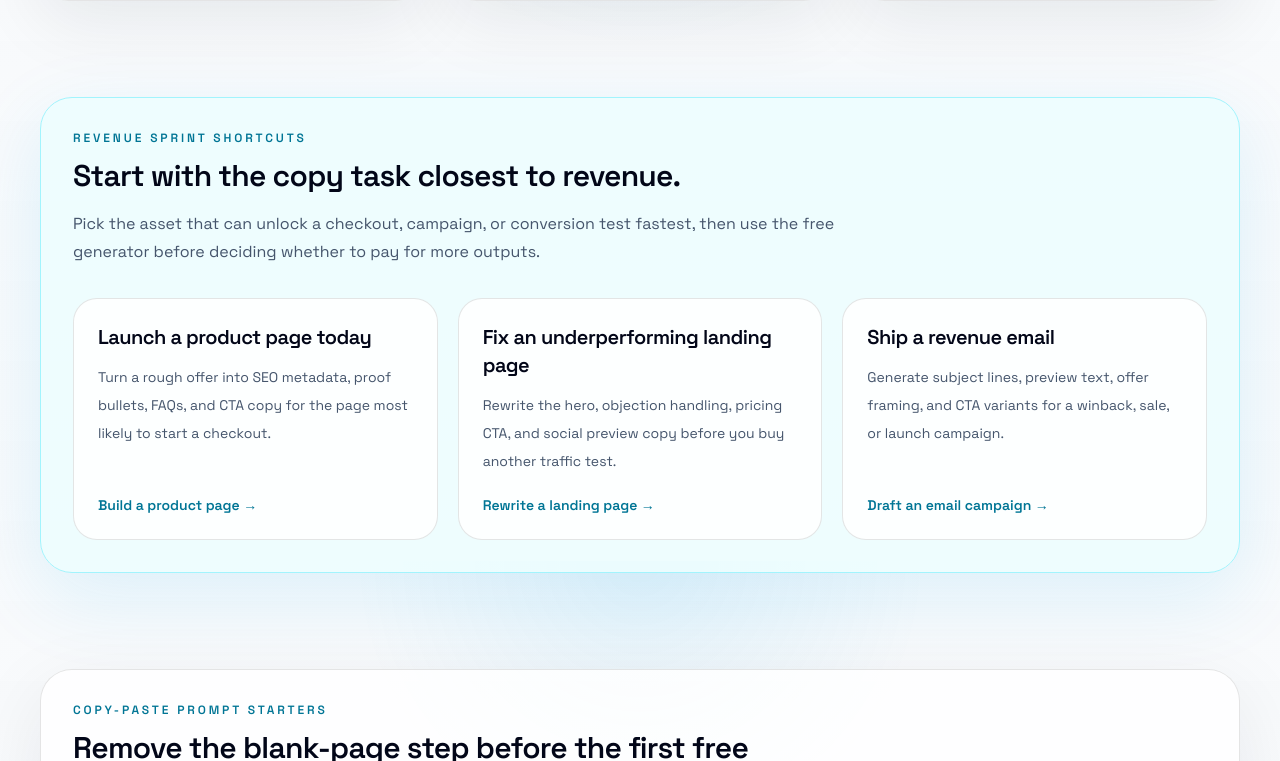
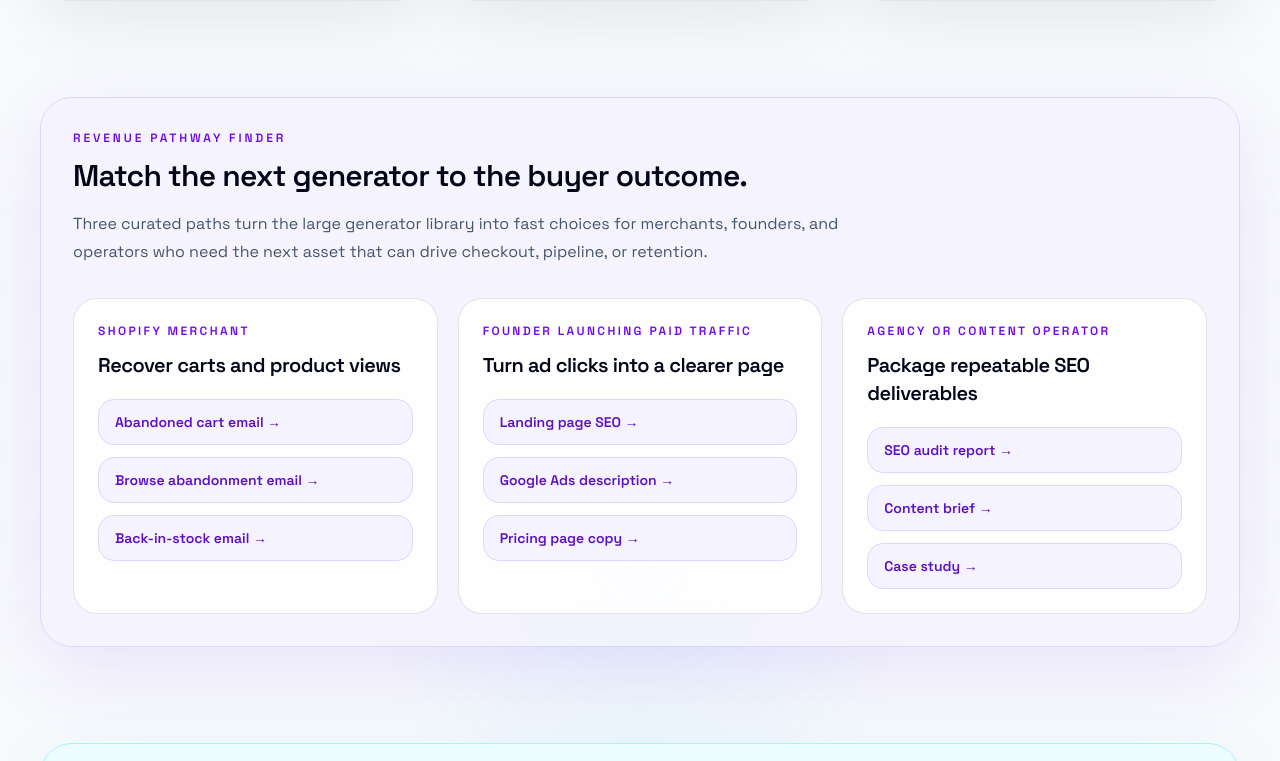
Before and after one commit to icarusagio/seocopy, a Next.js app: page / in a window 1280 px wide. Shown: the part 1039-1800 px from the top of the page. Built offline with nearby package versions, Linux system fonts and the light colour scheme; no server answers.

Commit message:
Add homepage revenue pathway finder

```diff
--- a/src/app/page.tsx
+++ b/src/app/page.tsx
@@ -150,6 +150,36 @@ const conversionSprints = [
     after:
       "Your favorites are back in stock — take 15% off the routine you loved, plus see three new bundles picked for your last order.",
     href: "/generate?source=homepage-before-after-retention-email",
+  },
+];
+
+const revenuePathways = [
+  {
+    audience: "Shopify merchant",
+    goal: "Recover carts and product views",
+    pages: [
+      { label: "Abandoned cart email", href: "/abandoned-cart-email-generator" },
+      { label: "Browse abandonment email", href: "/browse-abandonment-email-generator" },
+      { label: "Back-in-stock email", href: "/back-in-stock-email-generator" },
+    ],
+  },
+  {
+    audience: "Founder launching paid traffic",
+    goal: "Turn ad clicks into a clearer page",
+    pages: [
+      { label: "Landing page SEO", href: "/landing-page-seo-generator" },
+      { label: "Google Ads description", href: "/google-ads-description-generator" },
+      { label: "Pricing page copy", href: "/pricing-page-copy-generator" },
+    ],
+  },
+  {
+    audience: "Agency or content operator",
+    goal: "Package repeatable SEO deliverables",
+    pages: [
+      { label: "SEO audit report", href: "/seo-audit-report-generator" },
+      { label: "Content brief", href: "/content-brief-generator" },
+      { label: "Case study", href: "/case-study-generator" },
+    ],
   },
 ];
 
@@ -1234,6 +1264,49 @@ export default function Home() {
       </section>
 
       <section className="mx-auto max-w-7xl px-6 py-12 lg:px-10">
+        <div className="rounded-[2rem] border border-violet-200 bg-violet-50/80 p-8 shadow-[0_24px_80px_rgba(124,58,237,0.12)] dark:border-violet-300/20 dark:bg-violet-300/10">
+          <div className="mb-8 max-w-3xl">
+            <p className="text-xs font-semibold uppercase tracking-[0.24em] text-violet-700 dark:text-violet-300">
+              Revenue pathway finder
+            </p>
+            <h2 className="mt-3 text-3xl font-semibold tracking-tight text-slate-950 dark:text-white">
+              Match the next generator to the buyer outcome.
+            </h2>
+            <p className="mt-4 text-base leading-7 text-slate-600 dark:text-slate-300">
+              Three curated paths turn the large generator library into fast choices for merchants,
+              founders, and operators who need the next asset that can drive checkout, pipeline, or retention.
+            </p>
+          </div>
+          <div className="grid gap-5 lg:grid-cols-3">
+            {revenuePathways.map((pathway) => (
+              <article
+                key={pathway.audience}
+                className="rounded-[1.5rem] border border-black/10 bg-white/85 p-6 dark:border-white/10 dark:bg-slate-950/45"
+              >
+                <p className="text-xs font-semibold uppercase tracking-[0.2em] text-violet-700 dark:text-violet-300">
+                  {pathway.audience}
+                </p>
+                <h3 className="mt-3 text-xl font-semibold tracking-tight text-slate-950 dark:text-white">
+                  {pathway.goal}
+                </h3>
+                <div className="mt-5 flex flex-col gap-3">
+                  {pathway.pages.map((page) => (
+                    <Link
+                      key={page.href}
+                      href={page.href}
+                      className="rounded-2xl border border-violet-200 bg-violet-50 px-4 py-3 text-sm font-semibold text-violet-800 transition hover:border-violet-400 hover:bg-white dark:border-violet-300/20 dark:bg-white/5 dark:text-violet-100"
+                    >
+                      {page.label} →
+                    </Link>
+                  ))}
+                </div>
+              </article>
+            ))}
+          </div>
+        </div>
+      </section>
+
+      <section className="mx-auto max-w-7xl px-6 py-12 lg:px-10">
         <div className="rounded-[2rem] border border-cyan-200 bg-cyan-50/80 p-8 shadow-[0_24px_80px_rgba(14,165,233,0.12)] dark:border-cyan-300/20 dark:bg-cyan-300/10">
           <div className="mb-8 max-w-3xl">
             <p className="text-xs font-semibold uppercase tracking-[0.24em] text-cyan-700 dark:text-cyan-300">
```
Also changed, not shown: 1 other file (tests, documents, lock files or other folders).
